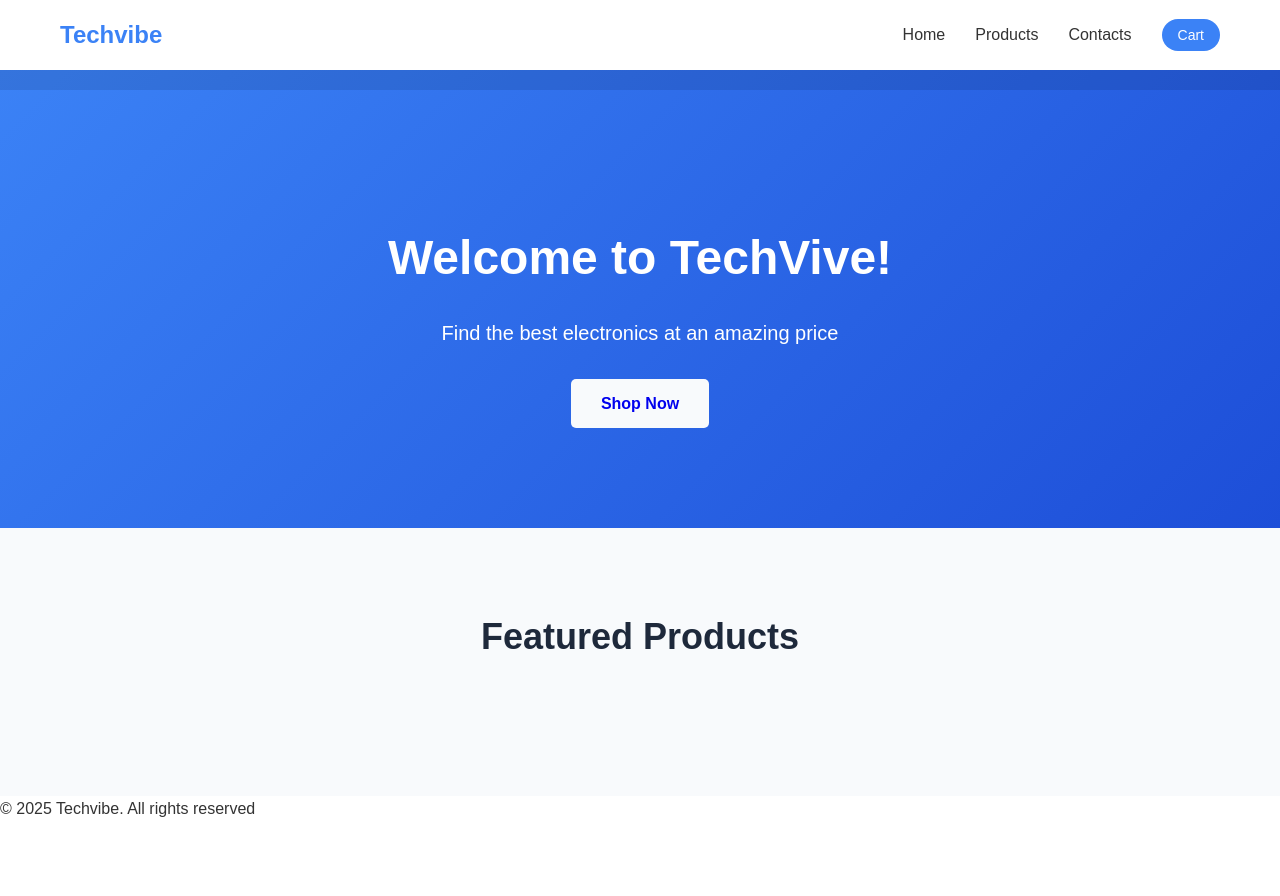
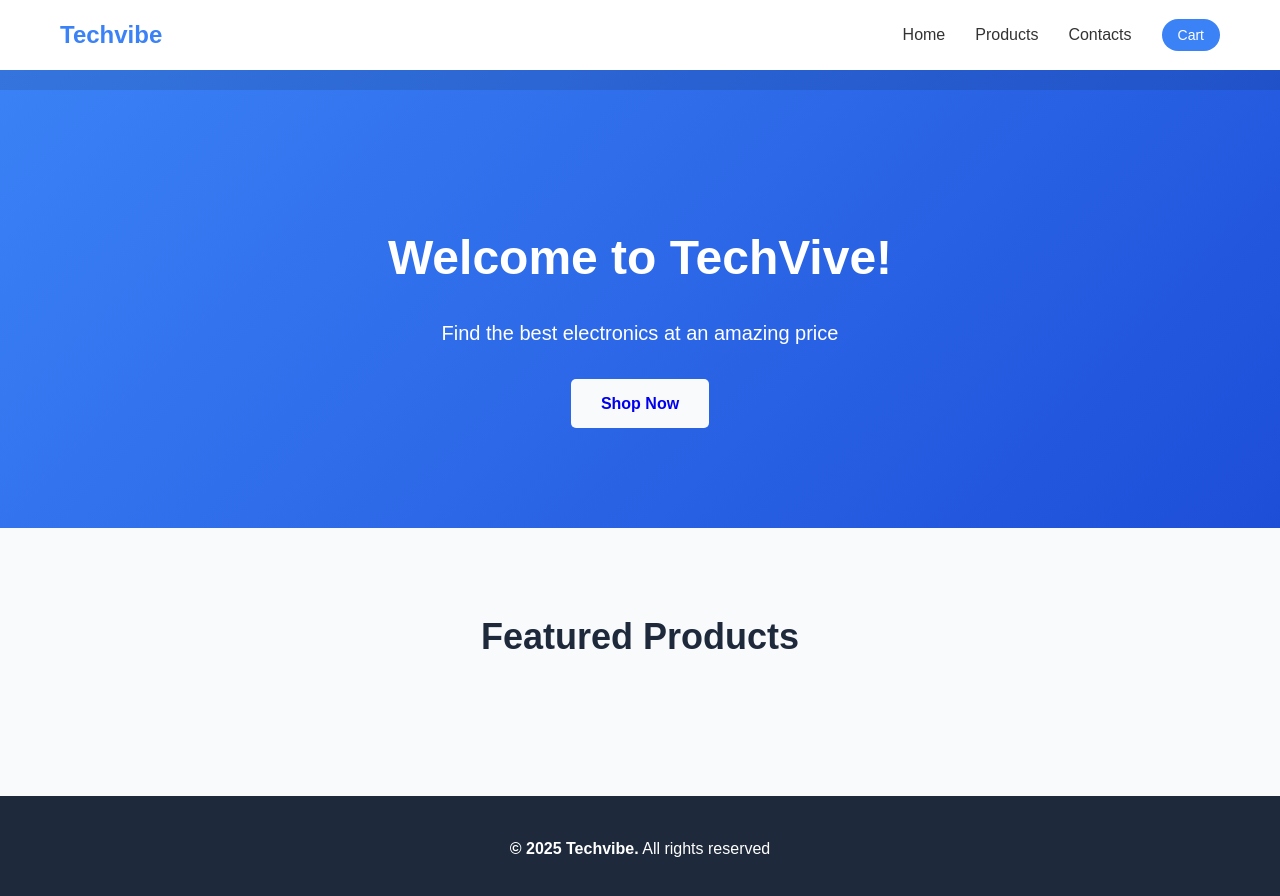
Before and after one commit to Bantuson/E-commerce-app, a plain HTML site: page index.html in a window 1280 px wide. Before the commit the page ends 822 px from the top, so only its background shows below. Drawn offline with Linux system fonts and the light colour scheme.

Commit message:
footer styling

```diff
--- a/index.html
+++ b/index.html
@@ -37,7 +37,7 @@
     </section>
 
     <footer class="footer">
-      <p>&copy; 2025 Techvibe. All rights reserved</p>
+      <p><b>&copy; 2025 Techvibe.</b> All rights reserved</p>
     </footer>
 
     <script src="script.js"></script>
--- a/style.css
+++ b/style.css
@@ -193,3 +193,10 @@ body {
 .btn-secondary:hover {
   background-color: #cdb5e1;
 }
+
+.footer {
+  background-color: #1e293b;
+  color: white;
+  text-align: center;
+  padding: 40px 0;
+}
```
